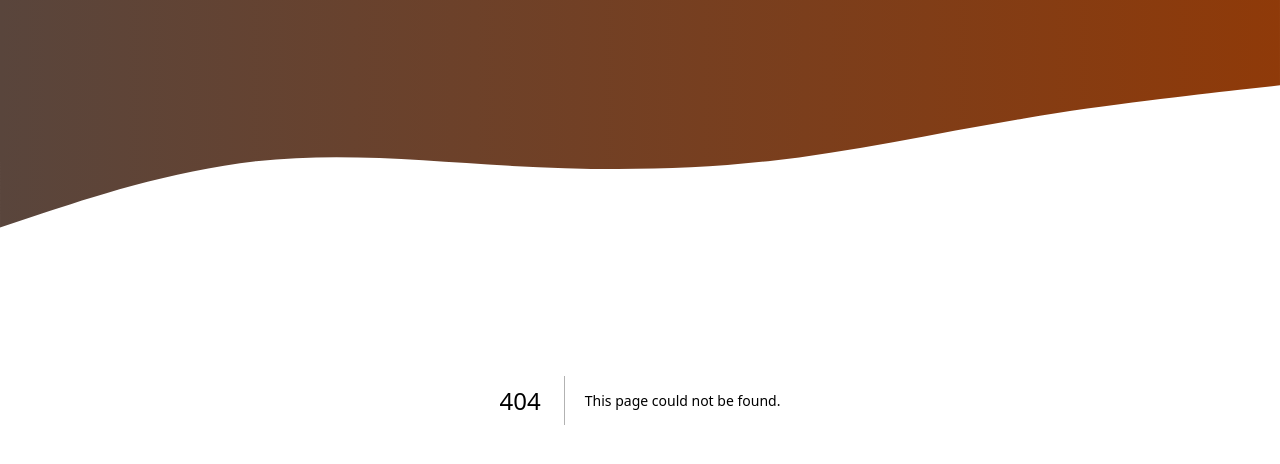
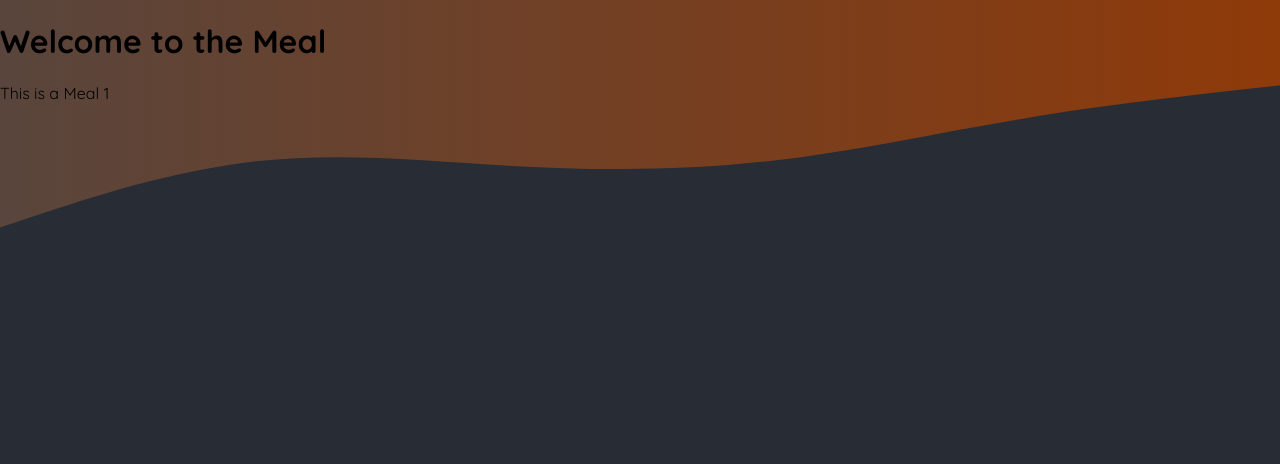
Before and after one commit to aarunprasad92/food-app, a Next.js app: page /meals/1 in a window 1280 px wide. Before the commit this address had no page. Shown: the top 464 px of the page. Built offline with nearby package versions, Linux system fonts and the light colour scheme.

Commit message:
Add dynamic route

```diff
--- /dev/null
+++ b/app/meals/[slug]/page.js
@@ -0,0 +1,12 @@
+import React from 'react';
+
+const MealPage = ({params}) => {
+  return (
+    <div>
+      <h1>Welcome to the Meal</h1>
+      <p>This is a Meal {params.slug}</p>
+    </div>
+  );
+};
+
+export default MealPage;
```
